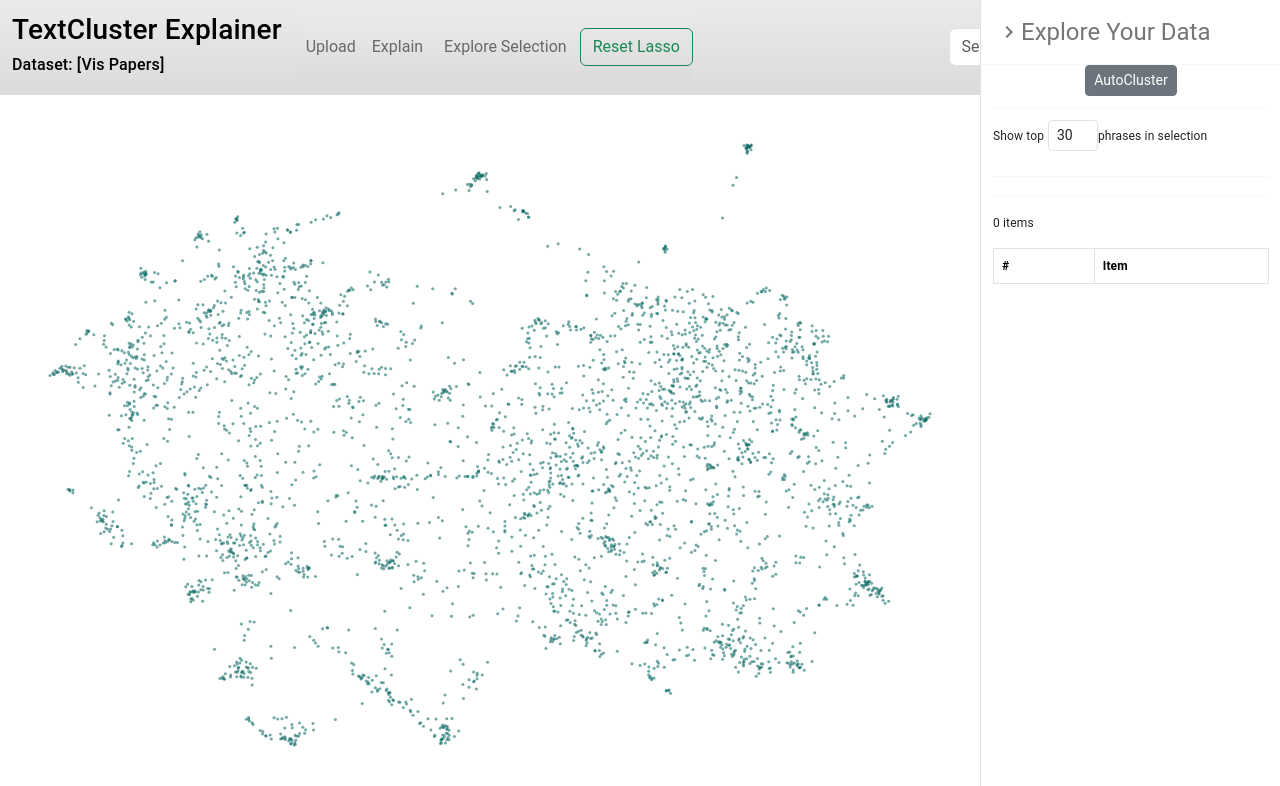
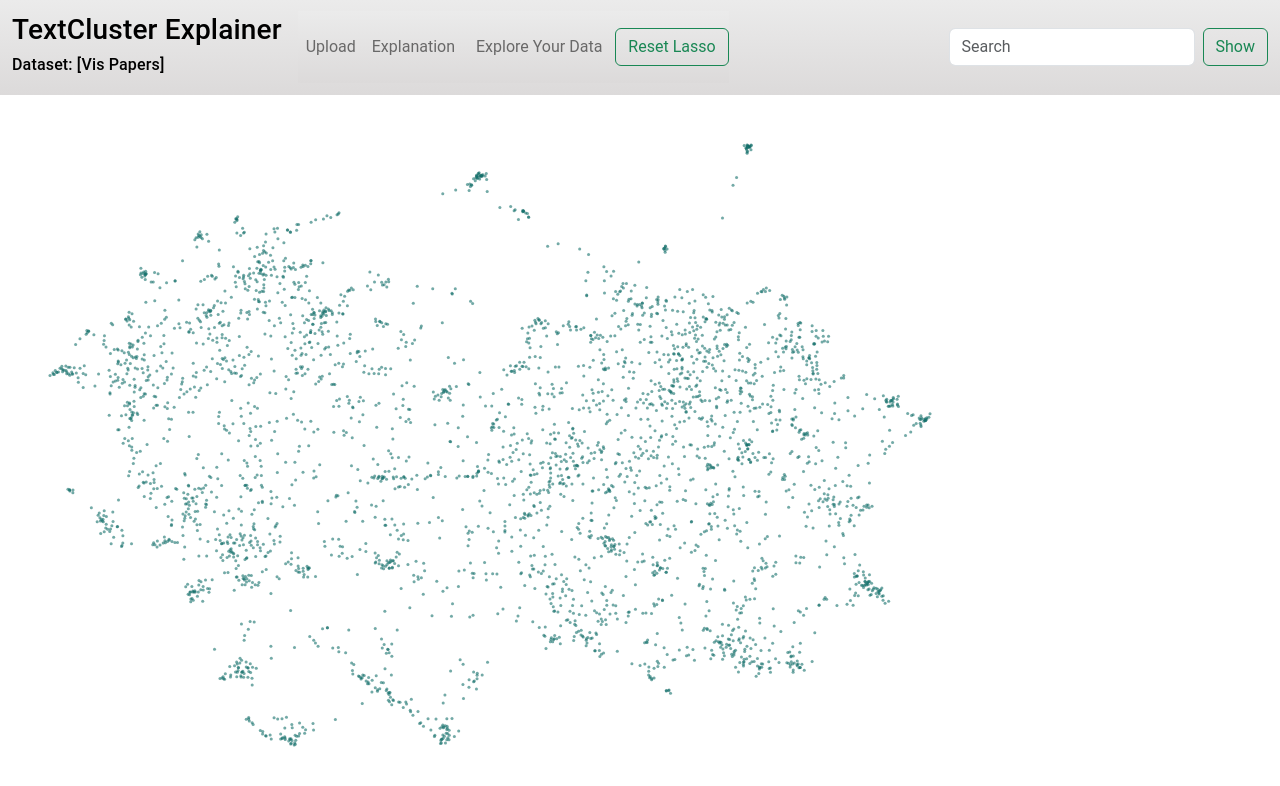
Before and after one commit to NeuralDoodles/TextCluster-Explainer, a React (Create React App) app in the folder frontend/: page / in a window 1280 px wide. Shown: the top 786 px of the page. Built offline with nearby package versions, Linux system fonts and the light colour scheme.

Commit message:
fixed navbar bug

```diff
--- a/frontend/src/components/navbar.js
+++ b/frontend/src/components/navbar.js
@@ -3,13 +3,11 @@ import Container from 'react-bootstrap/Container';
 import Form from 'react-bootstrap/Form';
 import Nav from 'react-bootstrap/Nav';
 import Navbar from 'react-bootstrap/Navbar';
-import NavDropdown from 'react-bootstrap/NavDropdown';
-import ExplanationDrawer from './rightdrawer';
+import RightDrawer from './rightdrawer_general';
 import UploadDrawer from './leftdrawer';
 import LabelSearch from './explanation'
 import { AppContext } from '../AppContext';
-import React, {useRef, useContext, useEffect} from "react";
-import ExploreDrawer from './rightdrawer_explore';
+import React, { useRef, useContext, useEffect, useState } from "react";
 import Slider from "@mui/material/Slider";
 import ToggleButton from '@mui/material/ToggleButton';
 import CheckIcon from '@mui/icons-material/Check';
@@ -23,39 +21,41 @@ import axios from "axios";
 function MyNavbar() {
 
 
-  function searchStringInArray (str, strArray) {
+  function searchStringInArray(str, strArray) {
     let indices = []
-    for (var j=0; j<strArray.length; j++) {
+    for (var j = 0; j < strArray.length; j++) {
       if (strArray[j][2].toLowerCase().match(str)) indices.push(j);
 
     }
-    if (indices.length>0)return indices;
+    if (indices.length > 0) return indices;
     return [];
   }
 
 
-function handleSearch(){
+  function handleSearch() {
     appcontext.setSearched([])
-    if (document.getElementById("search").value){
-      let found = searchStringInArray (document.getElementById("search").value.toLowerCase(), appcontext.plottedData)
+    if (document.getElementById("search").value) {
+      let found = searchStringInArray(document.getElementById("search").value.toLowerCase(), appcontext.plottedData)
       appcontext.setSearched(found)
       console.log(found)
     }
 
   }
 
-  function handleChagesearch(){
+  function handleChagesearch() {
     handleSearch()
 
   }
 
   const appcontext = useContext(AppContext);
   const localDevURL = appcontext.localDevURL;
+  const [openExplanation, setOpenExplanation] = React.useState(false);
+  const [openExplore, setOpenExplore] = React.useState(false);
 
 
 
 
-  function handleReset(){
+  function handleReset() {
     appcontext.setPrevlasso([])
     //appcontext.setPrevselected([])
 
@@ -82,24 +82,33 @@ function handleSearch(){
 
           <Navbar.Collapse id="navbarScroll">
             <Nav
-            className=  "navbar py-0 navbar-light bg-light me-auto"
+              className="navbar py-0 navbar-light bg-light me-auto"
 
               navbarScroll
             >
 
               <UploadDrawer />
 
+              <RightDrawer
+                type={"Explanation"}
+                open={openExplanation}
+                setOpen={setOpenExplanation}
+                setOtherOpen={setOpenExplore}
+              />
 
-        <ExplanationDrawer />
-
-        <ExploreDrawer />
+              <RightDrawer
+                type={"Explore Your Data"}
+                open={openExplore}
+                setOpen={setOpenExplore}
+                setOtherOpen={setOpenExplanation}
+              />
 
               <Button variant="outline-success" onClick={handleReset}>Reset Lasso</Button>
 
 
 
               <ToggleButton variant="outline-success"
-         style={{display:"none"}}
+                style={{ display: "none" }}
                 color="primary"
                 selected={appcontext.zoomselected}
                 onClick={() => {
--- a/frontend/src/components/rightdrawer.js
+++ /dev/null
@@ -1,87 +0,0 @@
-import React, { useContext, useState, useEffect} from 'react';
-import { styled, useTheme } from "@mui/material/styles";
-import Box from "@mui/material/Box";
-import Drawer from "@mui/material/Drawer";
-import CssBaseline from "@mui/material/CssBaseline";
-import Divider from "@mui/material/Divider";
-import IconButton from "@mui/material/IconButton";
-import MenuIcon from "@mui/icons-material/Menu";
-import ChevronLeftIcon from "@mui/icons-material/ChevronLeft";
-import ChevronRightIcon from "@mui/icons-material/ChevronRight";
-import Explain from './explanation'
-import { AppContext } from '../AppContext';
-
-const drawerWidth = 300;
-
-
-
-const DrawerHeader = styled("div")(({ theme }) => ({
-  display: "flex",
-  alignItems: "center",
-  padding: theme.spacing(0, 1),
-  // necessary for content to be below app bar
-  ...theme.mixins.toolbar,
-  justifyContent: "flex-start"
-}));
-
-
-
-
-
-export default function RightDrawer() {
-
-  const appcontext = useContext(AppContext);
-  const theme = useTheme();
-  const [open, setOpen] = React.useState(true);
-
-  const handleDrawerOpen = () => {
-    setOpen(open===true?false:true)
-  };
-
-  const handleDrawerClose = () => {
-    setOpen(false);
-  };
-
-  return (
-    <Box sx={{ display: "flex" }}>
-      <CssBaseline />
-      <IconButton
-            style={{display:"block"}}
-            onClick={handleDrawerOpen}
-            edge="end"
-            sx={{mt:2, ml: 0,  mr: 0, ...(open ) }}
-          >
-
-            <p style={{fontSize: 16}}>Explain</p>
-          </IconButton>
-      <Drawer
-        sx={{
-          width: 5,
-          flexShrink: 0,
-          "& .MuiDrawer-paper": {
-            width: drawerWidth
-          }
-        }}
-        variant="persistent"
-        anchor="right"
-        open={open}
-      >
-        <DrawerHeader>
-          <IconButton id="explainnavbutton" onClick={handleDrawerClose}>
-            {theme.direction === "rtl" ? (
-              <ChevronLeftIcon />
-            ) : (
-              <ChevronRightIcon />
-            )}
-            Explanation
-          </IconButton>
-        </DrawerHeader>
-        <Divider />
-        <Explain data= {appcontext.isinsidelasso} getexplain = {appcontext.getexplain} selected={appcontext.lassoed} />
-
-        <Divider />
-
-      </Drawer>
-    </Box>
-  );
-}
--- a/frontend/src/components/rightdrawer_explore.js
+++ b/frontend/src/components/rightdrawer_general.js
@@ -1,4 +1,4 @@
-import React, { useContext, useState, useEffect} from 'react';
+import React, { useContext, useState, useEffect } from 'react';
 import { styled, useTheme } from "@mui/material/styles";
 import Box from "@mui/material/Box";
 import Drawer from "@mui/material/Drawer";
@@ -8,8 +8,9 @@ import IconButton from "@mui/material/IconButton";
 import MenuIcon from "@mui/icons-material/Menu";
 import ChevronLeftIcon from "@mui/icons-material/ChevronLeft";
 import ChevronRightIcon from "@mui/icons-material/ChevronRight";
+import Explain from './explanation'
+import Explore from './explore';
 import { AppContext } from '../AppContext';
-import Explore from './explore';
 
 const drawerWidth = 300;
 
@@ -28,33 +29,32 @@ const DrawerHeader = styled("div")(({ theme }) => ({
 
 
 
-export default function RightDrawer() {
+export default function RightDrawer(props) {
 
   const appcontext = useContext(AppContext);
   const theme = useTheme();
-  const [open, setOpen] = React.useState(true);
 
   const handleDrawerOpen = () => {
-    setOpen(open===false?true:false)
+    props.setOpen(props.open === true ? false : true)
+    props.setOtherOpen(false)
   };
 
   const handleDrawerClose = () => {
-    setOpen(false);
+    props.setOpen(false);
   };
 
   return (
     <Box sx={{ display: "flex" }}>
       <CssBaseline />
       <IconButton
-            style={{display:"block"}}
-            id="explorenavbutton"
-            onClick={handleDrawerOpen}
-            edge="end"
-            sx={{mt:2, ml: 0,  mr: 0, ...(open ) }}
-          >
+        style={{ display: "block" }}
+        onClick={handleDrawerOpen}
+        edge="end"
+        sx={{ mt: 2, ml: 0, mr: 0, ...(props.open) }}
+      >
 
-            <p style={{fontSize: 16}}>Explore Selection</p>
-          </IconButton>
+        <p style={{ fontSize: 16 }}>{props.type}</p>
+      </IconButton>
       <Drawer
         sx={{
           width: 5,
@@ -65,7 +65,7 @@ export default function RightDrawer() {
         }}
         variant="persistent"
         anchor="right"
-        open={open}
+        open={props.open}
       >
         <DrawerHeader>
           <IconButton onClick={handleDrawerClose}>
@@ -74,14 +74,19 @@ export default function RightDrawer() {
             ) : (
               <ChevronRightIcon />
             )}
-            Explore Your Data
+            {props.type}
           </IconButton>
         </DrawerHeader>
         <Divider />
-        <Explore />
+        {
+          props.type === "Explanation" ?
+            <Explain data={appcontext.isinsidelasso} getexplain={appcontext.getexplain} selected={appcontext.lassoed} />
+            :
+            <Explore />
+        }
+
 
         <Divider />
-
 
       </Drawer>
     </Box>
```
Also changed, not shown: 1 other file (tests, documents, lock files or other folders). Lines whose indentation alone changed are shown as unchanged.
